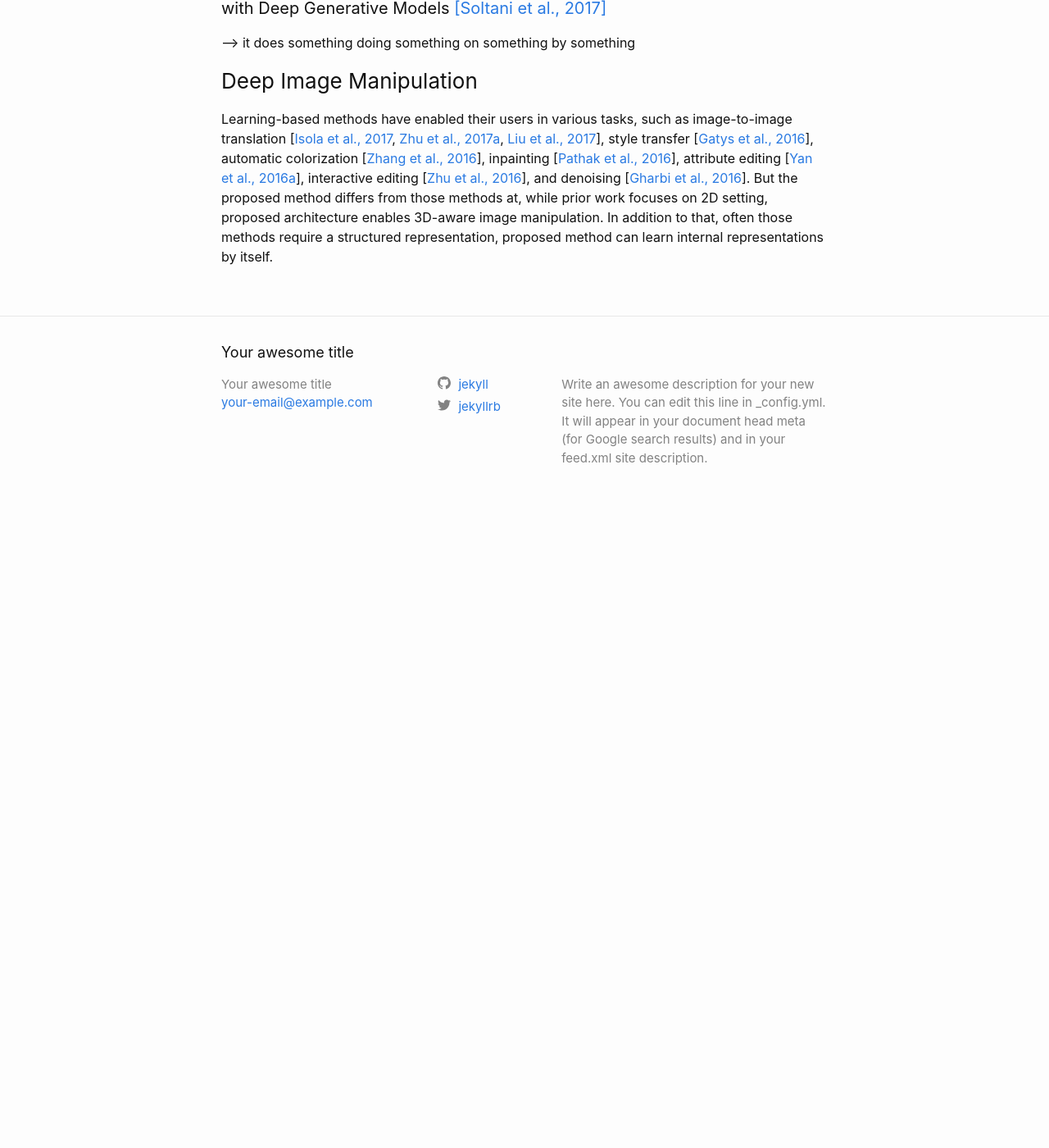
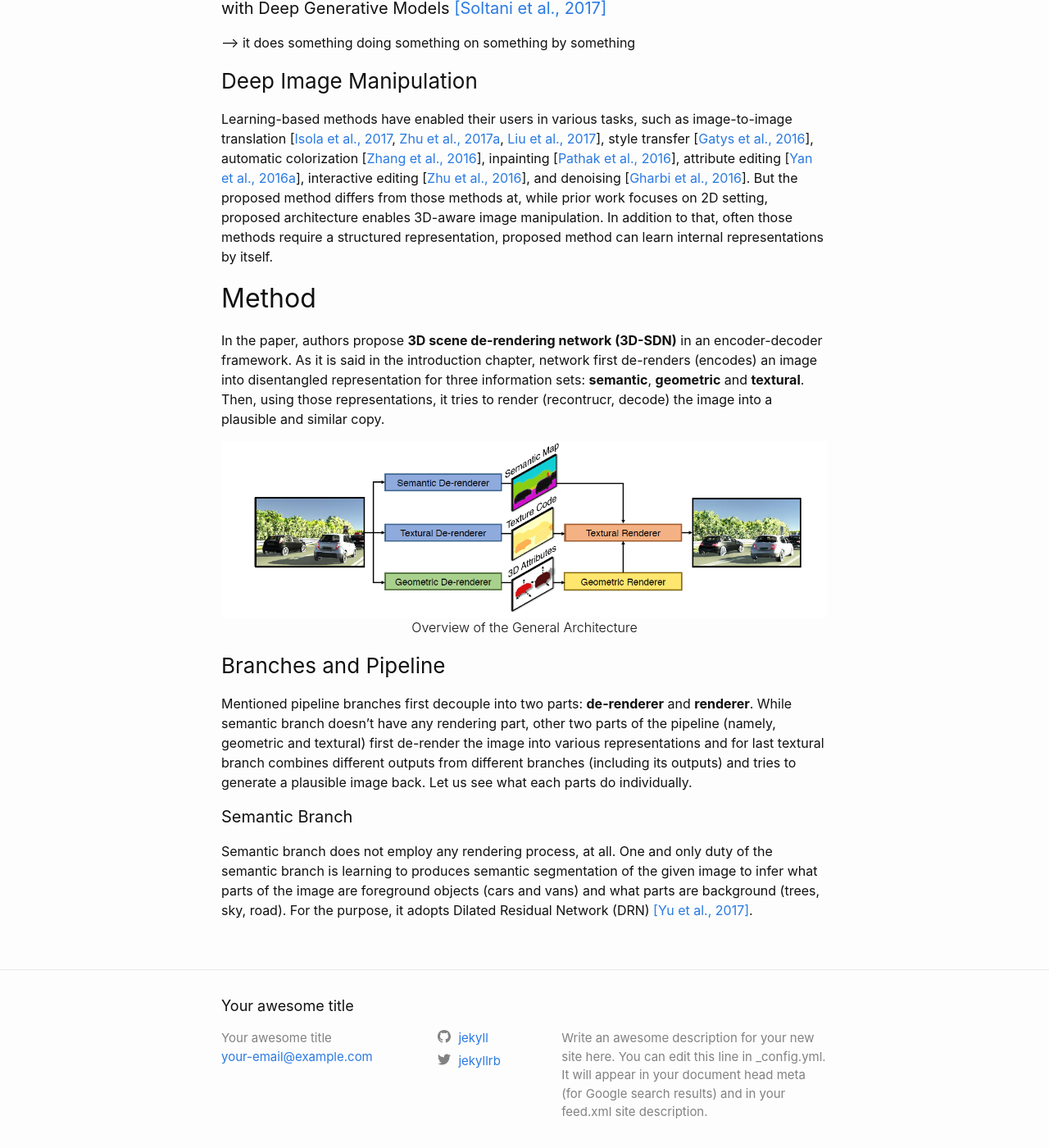
Before and after one commit to andactan/andactan.github.io, a Jekyll site: the page built from _posts/2019-12-07-inverse-graphics.markdown, in a window 1280 px wide and 1400 px high, scrolled down 2525 px. Shown: the whole window at 82% size. Built offline with Jekyll 4.4.1, drawn with Linux system fonts in a browser that asks for light colours; before the commit the page ends 3155 px from its top, so only the background shows below that.

Commit message:
added method section

```diff
--- a/_posts/2019-12-07-inverse-graphics.markdown
+++ b/_posts/2019-12-07-inverse-graphics.markdown
@@ -48,3 +48,15 @@ Deep generative models have been used extensively for image synthesis nad learni
 
 ### Deep Image Manipulation
 Learning-based methods have enabled their users in various tasks, such as image-to-image translation [[Isola et al., 2017](https://arxiv.org/abs/1611.07004), [Zhu et al., 2017a](https://arxiv.org/abs/1703.10593), [Liu et al., 2017](https://arxiv.org/abs/1703.00848)], style transfer [[Gatys et al., 2016](https://www.cv-foundation.org/openaccess/content_cvpr_2016/papers/Gatys_Image_Style_Transfer_CVPR_2016_paper.pdf)], automatic colorization [[Zhang et al., 2016](https://arxiv.org/abs/1603.08511)], inpainting [[Pathak et al., 2016](https://arxiv.org/abs/1604.07379)], attribute editing [[Yan et al., 2016a](https://arxiv.org/abs/1512.00570)], interactive editing [[Zhu et al., 2016](https://arxiv.org/abs/1609.03552)], and denoising [[Gharbi et al., 2016](https://groups.csail.mit.edu/graphics/demosaicnet/data/demosaic.pdf)]. But the proposed method differs from those methods at, while prior work focuses on 2D setting, proposed architecture enables 3D-aware image manipulation. In addition to that, often those methods require a structured representation, proposed method can learn internal representations by itself.
+
+## Method
+In the paper, authors propose **3D scene de-rendering network (3D-SDN)** in an encoder-decoder framework. As it is said in the introduction chapter, network first de-renders (encodes) an image into disentangled representation for three information sets: **semantic**, **geometric** and **textural**. Then, using those representations, it tries to render (recontrucr, decode) the image into a plausible and similar copy.
+
+{% include image.html url="/assets/figures/network_architecture.png" description="Overview of the General Architecture" %}
+
+### Branches and Pipeline
+Mentioned pipeline branches first decouple into two parts: **de-renderer** and **renderer**. While semantic branch doesn't have any rendering part, other two parts of the pipeline (namely, geometric and textural) first de-render the image into various representations and for last textural branch combines different outputs from different branches (including its outputs) and tries to generate a plausible image back. Let us see what each parts do individually.
+
+#### Semantic Branch
+
+Semantic branch does not employ any rendering process, at all. One and only duty of the semantic branch is learning to produces semantic segmentation of the given image to infer what parts of the image are foreground objects (cars and vans) and what parts are background (trees, sky, road). For the purpose, it adopts Dilated Residual Network (DRN) [[Yu et al., 2017]](https://arxiv.org/abs/1705.09914).
```
Also changed, not shown: assets/figures/network_architecture.png (added), 1 other file.
